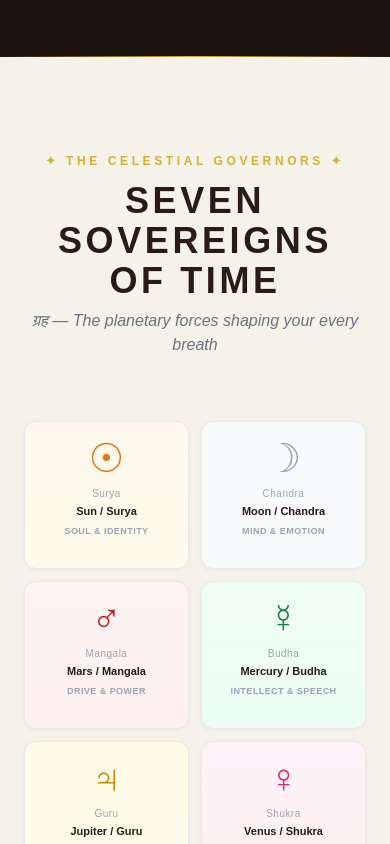
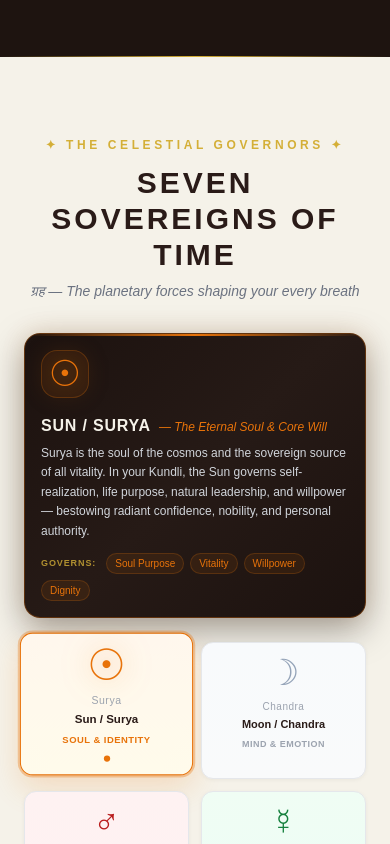
Before and after one commit to Saptak-d/ASTRODEV_Frontend, a React (Vite) app: page / in a window 390 px wide. Shown: the part 3160-4004 px from the top of the page. Built offline with nearby package versions, Linux system fonts and the light colour scheme.

Commit message:
feat(planets): position detail box on top of cards with richer text and mobile tap support

```diff
--- a/src/pages/Landing.jsx
+++ b/src/pages/Landing.jsx
@@ -10,7 +10,7 @@ import { useLanguage } from '../context/LanguageContext';
 export default function Landing() {
   const [hoveredSector, setHoveredSector] = useState(null);
   const [hoveredZodiac, setHoveredZodiac] = useState(null);
-  const [hoveredPlanet, setHoveredPlanet] = useState(null);
+  const [activePlanet, setActivePlanet] = useState(0);
   const { t } = useLanguage();
 
   const navigate = useNavigate();
@@ -86,44 +86,51 @@ export default function Landing() {
     {
       symbol: '☉', nameKey: 'planet.sun.name', subKey: 'planet.sun.sub', rulesKey: 'planet.sun.rules',
       color: '#E8730A', bg: 'from-orange-50 to-amber-50',
-      tagline: 'Soul & Identity',
-      desc: 'The Sun represents your core identity, soul purpose, inner strength, and personal authority.',
+      tagline: 'The Eternal Soul & Core Will',
+      desc: 'Surya is the soul of the cosmos and the sovereign source of all vitality. In your Kundli, the Sun governs self-realization, life purpose, natural leadership, and willpower — bestowing radiant confidence, nobility, and personal authority.',
+      governs: ['Soul Purpose', 'Vitality', 'Willpower', 'Dignity'],
     },
     {
       symbol: '☽', nameKey: 'planet.moon.name', subKey: 'planet.moon.sub', rulesKey: 'planet.moon.rules',
       color: '#94A3B8', bg: 'from-slate-50 to-gray-50',
-      tagline: 'Mind & Emotion',
-      desc: 'The Moon governs your emotional tides, intuition, peace of mind, and inner subconscious world.',
+      tagline: 'Mirror of Consciousness & Mind',
+      desc: 'Chandra governs the manas (mind), emotional equilibrium, and subconscious intuition. As the reflective cosmic feminine, the Moon shapes how you feel, nurture connections, receive intuition, and maintain inner tranquility.',
+      governs: ['Emotional Peace', 'Intuition', 'Subconscious', 'Nurturing'],
     },
     {
       symbol: '♂', nameKey: 'planet.mars.name', subKey: 'planet.mars.sub', rulesKey: 'planet.mars.rules',
       color: '#B91C1C', bg: 'from-red-50 to-rose-50',
-      tagline: 'Drive & Courage',
-      desc: 'Mars ignites ambition, physical vitality, passion, and the courage to conquer obstacles.',
+      tagline: 'Commander of Action & Sacred Fire',
+      desc: 'Mangala represents primal energy, decisive courage, and righteous action. It is the cosmic warrior that fuels ambition, defends truth, and breaks through obstacles — granting the endurance, vitality, and bravery required to conquer goals.',
+      governs: ['Courage', 'Physical Energy', 'Ambition', 'Action'],
     },
     {
       symbol: '☿', nameKey: 'planet.mercury.name', subKey: 'planet.mercury.sub', rulesKey: 'planet.mercury.rules',
       color: '#15803D', bg: 'from-green-50 to-emerald-50',
-      tagline: 'Intellect & Speech',
-      desc: 'Mercury rules analytical intellect, effective communication, commerce, and sharp logic.',
+      tagline: 'Messenger of Intellect & Speech',
+      desc: 'Budha rules discernment (buddhi), eloquence, and analytical wit. It governs your capacity to assimilate knowledge, negotiate commerce, communicate persuasively, and navigate daily life with swift logic and versatility.',
+      governs: ['Intellect', 'Eloquence', 'Logic', 'Commerce'],
     },
     {
       symbol: '♃', nameKey: 'planet.jupiter.name', subKey: 'planet.jupiter.sub', rulesKey: 'planet.jupiter.rules',
       color: '#CA8A04', bg: 'from-yellow-50 to-amber-50',
-      tagline: 'Wisdom & Dharma',
-      desc: 'Jupiter is the great benefic — bestowing spiritual wisdom, divine grace, fortune, and prosperity.',
+      tagline: 'Supreme Guru of Dharma & Grace',
+      desc: 'Brihaspati (Guru) is the supreme spiritual teacher and great benefic. Bestowing dharma, profound wisdom, optimism, and divine grace, Jupiter expands prosperity, ethical clarity, higher knowledge, and auspicious fortune.',
+      governs: ['Higher Wisdom', 'Dharma', 'Fortune', 'Expansion'],
     },
     {
       symbol: '♀', nameKey: 'planet.venus.name', subKey: 'planet.venus.sub', rulesKey: 'planet.venus.rules',
       color: '#DB2777', bg: 'from-pink-50 to-rose-50',
-      tagline: 'Love & Harmony',
-      desc: 'Venus governs love, aesthetic appreciation, creative expression, relationships, and pleasure.',
+      tagline: 'Goddess of Beauty, Love & Harmony',
+      desc: 'Shukra is the celestial guide of beauty, devotion, and refined pleasures. Governing romance, artistic brilliance, wealth, and contentment, Venus illuminates the heart with empathy, marital harmony, and cultural appreciation.',
+      governs: ['Love & Romance', 'Artistic Grace', 'Wealth', 'Harmony'],
     },
     {
       symbol: '♄', nameKey: 'planet.saturn.name', subKey: 'planet.saturn.sub', rulesKey: 'planet.saturn.rules',
       color: '#3730A3', bg: 'from-indigo-50 to-violet-50',
-      tagline: 'Karma & Discipline',
-      desc: 'Saturn teaches patience, righteous karma, discipline, and endurance that sculpts true mastery.',
+      tagline: 'Lord of Karma, Time & Mastery',
+      desc: 'Shani is the austere master of time and dispenser of karmic fruits. Through solemn lessons, patience, and rigorous discipline, Saturn dissolves illusions — rewarding persevering souls with profound maturity, resilience, and mastery.',
+      governs: ['Karmic Balance', 'Discipline', 'Patience', 'Endurance'],
     },
   ];
 
@@ -399,27 +406,101 @@ export default function Landing() {
       </section>
 
       {/* ══════════════════════ PLANETS ══════════════════════ */}
-      {/* ══════════════════════ PLANETS ══════════════════════ */}
-      <section className="py-24 px-6 relative z-10">
+      <section className="py-20 px-6 relative z-10">
         <div className="max-w-6xl mx-auto">
-          <div className="text-center mb-16">
+          <div className="text-center mb-8">
             <span className="text-[#D4AF37] text-xs font-sans font-bold uppercase tracking-[0.3em] block mb-3">{t('planets.badge')}</span>
-            <h2 className="text-4xl font-extrabold uppercase tracking-widest text-[#2A1B18]">{t('planets.title')}</h2>
-            <p className="text-base text-gray-500 italic mt-2 font-sans">{t('planets.subtitle')}</p>
+            <h2 className="text-3xl md:text-4xl font-extrabold uppercase tracking-widest text-[#2A1B18]">{t('planets.title')}</h2>
+            <p className="text-sm md:text-base text-gray-500 italic mt-2 font-sans">{t('planets.subtitle')}</p>
           </div>
 
+          {/* ── Planet Detail Box ON TOP of the cards ── */}
+          {(() => {
+            const p = planets[activePlanet] || planets[0];
+            return (
+              <div
+                className="max-w-3xl mx-auto mb-6 rounded-2xl p-4 sm:p-5 md:p-6 border text-left shadow-xl transition-all duration-300 relative overflow-hidden"
+                style={{
+                  background: 'linear-gradient(135deg, #1C120F 0%, #261A16 50%, #1C120F 100%)',
+                  borderColor: p.color + '55',
+                  boxShadow: `0 12px 36px rgba(0,0,0,0.35), 0 0 24px ${p.color}20`,
+                }}
+              >
+                {/* Glowing accent top line */}
+                <div
+                  className="absolute top-0 left-0 right-0 h-[2px] transition-all duration-300"
+                  style={{
+                    background: `linear-gradient(90deg, transparent, ${p.color}, transparent)`,
+                  }}
+                />
+
+                <div className="flex flex-col sm:flex-row items-start sm:items-center gap-4 sm:gap-5">
+                  {/* Planet Symbol */}
+                  <div
+                    className="shrink-0 flex items-center justify-center w-12 h-12 sm:w-14 sm:h-14 rounded-2xl select-none"
+                    style={{
+                      background: p.color + '15',
+                      border: `1px solid ${p.color}40`,
+                      color: p.color,
+                      fontSize: '2.25rem',
+                      lineHeight: 1,
+                      filter: `drop-shadow(0 0 10px ${p.color}88)`,
+                    }}
+                  >
+                    {p.symbol}
+                  </div>
+
+                  {/* Planet Details */}
+                  <div className="flex-1 min-w-0">
+                    <div className="flex flex-wrap items-baseline gap-2 mb-1.5">
+                      <h3 className="text-base sm:text-lg font-bold text-[#F5F2E9] font-serif tracking-wider uppercase">
+                        {t(p.nameKey)}
+                      </h3>
+                      <span className="text-xs font-sans italic" style={{ color: p.color }}>
+                        — {p.tagline}
+                      </span>
+                    </div>
+
+                    <p className="text-xs sm:text-sm text-gray-300 font-sans leading-relaxed mb-3">
+                      {p.desc}
+                    </p>
+
+                    <div className="flex flex-wrap items-center gap-1.5">
+                      <span className="text-[9px] font-sans font-bold uppercase tracking-widest text-[#D4AF37]/80 mr-1">
+                        Governs:
+                      </span>
+                      {p.governs.map((gov, gi) => (
+                        <span
+                          key={gi}
+                          className="text-[10px] font-sans font-medium px-2 py-0.5 rounded-full"
+                          style={{
+                            color: p.color,
+                            background: p.color + '18',
+                            border: `1px solid ${p.color}35`,
+                          }}
+                        >
+                          {gov}
+                        </span>
+                      ))}
+                    </div>
+                  </div>
+                </div>
+              </div>
+            );
+          })()}
+
           {/* Planet Cards Row */}
-          <div className="grid grid-cols-2 sm:grid-cols-4 md:grid-cols-7 gap-3 mb-6">
+          <div className="grid grid-cols-2 sm:grid-cols-4 md:grid-cols-7 gap-3">
             {planets.map((p, i) => (
               <div
                 key={i}
-                onMouseEnter={() => setHoveredPlanet(i)}
-                onMouseLeave={() => setHoveredPlanet(null)}
-                className={`bg-gradient-to-b ${p.bg} border rounded-xl p-4 text-center cursor-default select-none`}
+                onMouseEnter={() => setActivePlanet(i)}
+                onClick={() => setActivePlanet(i)}
+                className={`bg-gradient-to-b ${p.bg} border rounded-xl p-3 sm:p-4 text-center cursor-pointer select-none`}
                 style={{
-                  borderColor: hoveredPlanet === i ? '#D4AF37' : '#E5E7EB',
-                  boxShadow: hoveredPlanet === i ? `0 16px 40px ${p.color}22, 0 0 0 1px ${p.color}22` : '0 1px 4px rgba(0,0,0,0.05)',
-                  transform: hoveredPlanet === i ? 'translateY(-8px) scale(1.06)' : 'translateY(0) scale(1)',
+                  borderColor: activePlanet === i ? p.color : '#E5E7EB',
+                  boxShadow: activePlanet === i ? `0 12px 28px ${p.color}30, 0 0 0 2px ${p.color}55` : '0 1px 4px rgba(0,0,0,0.05)',
+                  transform: activePlanet === i ? 'translateY(-6px) scale(1.05)' : 'translateY(0) scale(1)',
                   transition: 'all 0.3s cubic-bezier(0.34,1.56,0.64,1)',
                 }}
               >
@@ -427,21 +508,21 @@ export default function Landing() {
                   className="mb-2 select-none"
                   style={{
                     color: p.color,
-                    filter: hoveredPlanet === i ? `drop-shadow(0 0 12px ${p.color}99)` : 'none',
-                    transform: hoveredPlanet === i ? 'scale(1.15)' : 'scale(1)',
+                    filter: activePlanet === i ? `drop-shadow(0 0 12px ${p.color}99)` : 'none',
+                    transform: activePlanet === i ? 'scale(1.15)' : 'scale(1)',
                     transition: 'all 0.3s ease',
-                    fontSize: '2.5rem',
+                    fontSize: '2.25rem',
                     lineHeight: 1,
                     display: 'block',
                   }}
                 >
                   {p.symbol}
                 </div>
-                <div className="text-[10px] font-sans text-gray-400 tracking-wider mb-1 mt-2">{t(p.subKey)}</div>
+                <div className="text-[10px] font-sans text-gray-400 tracking-wider mb-1 mt-1">{t(p.subKey)}</div>
                 <h4 className="font-extrabold text-[11px] text-[#2A1B18] leading-tight">{t(p.nameKey)}</h4>
                 <p
                   className="text-[9px] font-sans tracking-wider uppercase mt-1.5 font-bold"
-                  style={{ color: hoveredPlanet === i ? p.color : '#9CA3AF', transition: 'color 0.3s' }}
+                  style={{ color: activePlanet === i ? p.color : '#9CA3AF', transition: 'color 0.3s' }}
                 >
                   {t(p.rulesKey)}
                 </p>
@@ -450,63 +531,14 @@ export default function Landing() {
                   style={{
                     background: p.color,
                     width: '6px', height: '6px',
-                    opacity: hoveredPlanet === i ? 1 : 0,
-                    transform: hoveredPlanet === i ? 'scale(1)' : 'scale(0)',
+                    opacity: activePlanet === i ? 1 : 0,
+                    transform: activePlanet === i ? 'scale(1)' : 'scale(0)',
                     transition: 'all 0.3s ease',
                   }}
                 />
               </div>
             ))}
           </div>
-
-          {/* ── Compact Planet Detail Box: small, elegant, short description only ── */}
-          <div className="transition-all duration-300" style={{ minHeight: '64px' }}>
-            {hoveredPlanet !== null ? (
-              (() => {
-                const p = planets[hoveredPlanet];
-                return (
-                  <div
-                    className="max-w-2xl mx-auto rounded-xl px-5 py-3 border flex items-center gap-4 text-left shadow-lg animate-fade-in"
-                    style={{
-                      background: 'linear-gradient(135deg, #1C120F 0%, #261A16 100%)',
-                      borderColor: p.color + '55',
-                      boxShadow: `0 8px 24px rgba(0,0,0,0.3), 0 0 16px ${p.color}15`,
-                    }}
-                  >
-                    <span
-                      className="shrink-0 select-none"
-                      style={{
-                        color: p.color,
-                        fontSize: '2rem',
-                        lineHeight: 1,
-                        filter: `drop-shadow(0 0 8px ${p.color}88)`,
-                      }}
-                    >
-                      {p.symbol}
-                    </span>
-                    <div className="flex-1 min-w-0">
-                      <div className="flex items-center gap-2 mb-0.5">
-                        <span className="text-xs font-bold text-[#F5F2E9] font-serif uppercase tracking-wider">
-                          {t(p.nameKey)}
-                        </span>
-                        <span className="text-[10px] font-sans italic text-gray-400">
-                          ({p.tagline})
-                        </span>
-                      </div>
-                      <p className="text-xs text-gray-300 font-sans leading-relaxed">
-                        {p.desc}
-                      </p>
-                    </div>
-                  </div>
-                );
-              })()
-            ) : (
-              <p className="text-center text-[11px] text-gray-400 font-sans tracking-wider italic py-3 opacity-60">
-                ✦ Hover over a planet to view its celestial influence ✦
-              </p>
-            )}
-          </div>
-
         </div>
       </section>
 
```
